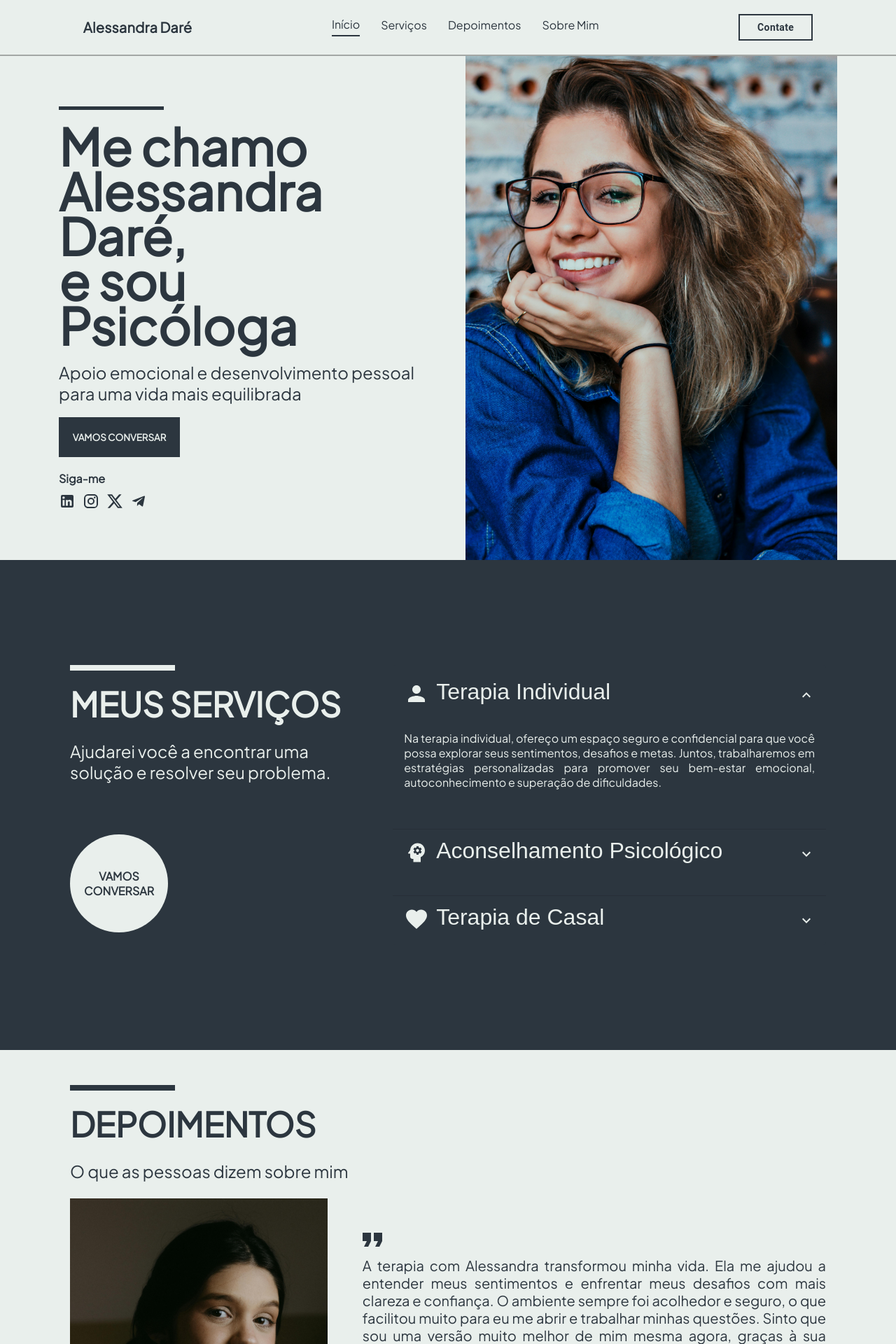
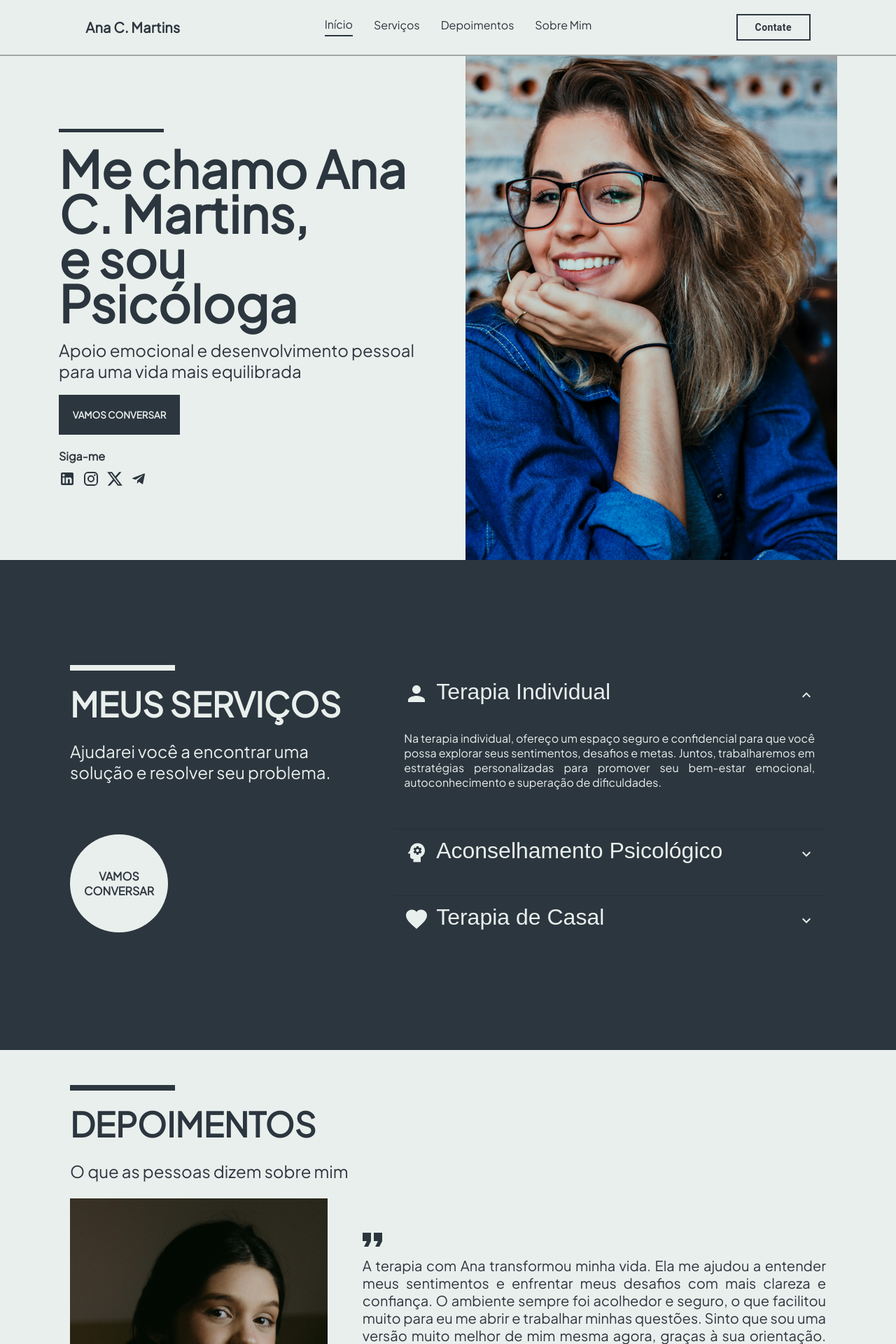
Before and after one commit to allessandrogomes/psychologist-portfolio, a Next.js app: page / in a window 1280 px wide. Shown: the top 1920 px of the page at 70% size. Built offline with nearby package versions, Linux system fonts and the light colour scheme.

Commit message:
:sparkles:feat: atualiza as informações da Psicóloga.

```diff
--- a/src/app/layout.tsx
+++ b/src/app/layout.tsx
@@ -1,7 +1,7 @@
 import type { Metadata } from "next";
 
 export const metadata: Metadata = {
-  title: "Alessandra Daré - Psicóloga",
+  title: "Ana C. Martins - Psicóloga",
   description: "Apoio emocional e desenvolvimento pessoal para uma vida mais equilibrada"
 };
 
--- a/src/components/Footer/index.tsx
+++ b/src/components/Footer/index.tsx
@@ -10,7 +10,7 @@ export default function Footer() {
 
             <p>Desenvolvido por <a href="https://www.valebytes.com.br" target="_blank">ValeBytes &copy;</a></p>
 
-            <p>Alessandra Daré 2024 &copy;</p>
+            <p>Ana C. Martins 2024 &copy;</p>
 
             <div className={styles.socialMedias}>
                 <LinkedInIcon sx={{ cursor: "pointer" }} />
--- a/src/components/Header/index.tsx
+++ b/src/components/Header/index.tsx
@@ -64,7 +64,7 @@ export default function Header() {
         <Box sx={{ display: "flex", flexDirection: "column", height: "100%", alignItems: "center", justifyContent: "space-between", gap: "50px" }}>
             <Box sx={{ display: "flex", flexDirection: "column", width: "100%" }}>
                 <Typography variant="h6" component="div" sx={{ fontWeight: 800, color: color2, textAlign: "center", padding: "20px 0", fontFamily: "Plus Jakarta Sans" }}>
-                    Alessandra Daré
+                    Ana C. Martins
                 </Typography>
                 <Divider />
             </Box>
@@ -144,7 +144,7 @@ export default function Header() {
                         <MenuIcon />
                     </IconButton>
                     <Typography variant="h6" component="div" sx={{ fontWeight: 800, color: color2, fontFamily: "Plus Jakarta Sans" }}>
-                        Alessandra Daré
+                        Ana C. Martins
                     </Typography>
                     <Box component="nav" sx={{ display: { xs: "none", md: "block" } }}>
                         <List sx={{ display: "flex", gap: "30px" }}>
--- a/src/components/IntroSection/index.tsx
+++ b/src/components/IntroSection/index.tsx
@@ -13,7 +13,7 @@ export default function IntroSection() {
         <section className={styles.section} id="inicio">
             <div className={styles.text}>
                 <div className={styles.bar}></div>
-                <h1>Me chamo Alessandra Daré,<br></br>e sou Psicóloga</h1>
+                <h1>Me chamo Ana C. Martins,<br></br>e sou Psicóloga</h1>
                 <h2>Apoio emocional e desenvolvimento pessoal para uma vida mais equilibrada</h2>
                 <button>
                     <Link
--- a/src/components/TestemonialsSection/index.tsx
+++ b/src/components/TestemonialsSection/index.tsx
@@ -32,7 +32,7 @@ export default function TestemonialsSection() {
                         widthImage={3392}
                         heightImage={5088}
                         altImage="Imagem da Testemunha Fernanda Belfort"
-                        text="A terapia com Alessandra transformou minha vida. Ela me ajudou a entender meus sentimentos e enfrentar meus desafios com mais clareza e confiança. O ambiente sempre foi acolhedor e seguro, o que facilitou muito para eu me abrir e trabalhar minhas questões. Sinto que sou uma versão muito melhor de mim mesma agora, graças à sua orientação. Recomendo de olhos fechados!"
+                        text="A terapia com Ana transformou minha vida. Ela me ajudou a entender meus sentimentos e enfrentar meus desafios com mais clareza e confiança. O ambiente sempre foi acolhedor e seguro, o que facilitou muito para eu me abrir e trabalhar minhas questões. Sinto que sou uma versão muito melhor de mim mesma agora, graças à sua orientação. Recomendo de olhos fechados!"
                         author="Fernanda Belfort"
                     />
                 </SwiperSlide>
@@ -43,7 +43,7 @@ export default function TestemonialsSection() {
                         widthImage={1982}
                         heightImage={2000}
                         altImage="Imagem da Testemunha Letícia Donni"
-                        text="O aconselhamento com Alessandra trouxe uma nova visão para minha vida. Com suas orientações, compreendi melhor minhas emoções e tomei decisões mais conscientes. O ambiente acolhedor das sessões me deu segurança para compartilhar minhas dúvidas. Sinto-me mais preparado para enfrentar os desafios diários e recomendo seu trabalho a quem busca clareza e equilíbrio emocional."
+                        text="O aconselhamento com Ana trouxe uma nova visão para minha vida. Com suas orientações, compreendi melhor minhas emoções e tomei decisões mais conscientes. O ambiente acolhedor das sessões me deu segurança para compartilhar minhas dúvidas. Sinto-me mais preparado para enfrentar os desafios diários e recomendo seu trabalho a quem busca clareza e equilíbrio emocional."
                         author="Letícia Donni"
                     />
                 </SwiperSlide>
@@ -55,7 +55,7 @@ export default function TestemonialsSection() {
                         widthImage={2426}
                         heightImage={3024}
                         altImage="Imagem das Testemunhas Ernesto Lahm e Gabriela Nunes"
-                        text="A terapia de casal com Alessandra foi essencial para melhorar nossa comunicação e fortalecer o relacionamento. Ela nos proporcionou um espaço seguro para conversas honestas e nos ajudou a lidar com conflitos de forma saudável. A transformação foi incrível, e somos gratos por seu apoio e profissionalismo. Recomendo para casais que buscam fortalecer a relação!"
+                        text="A terapia de casal com Ana foi essencial para melhorar nossa comunicação e fortalecer o relacionamento. Ela nos proporcionou um espaço seguro para conversas honestas e nos ajudou a lidar com conflitos de forma saudável. A transformação foi incrível, e somos gratos por seu apoio e profissionalismo. Recomendo para casais que buscam fortalecer a relação!"
                         author="Ernesto Lahm e Gabriela Nunes"
                     />
                 </SwiperSlide>
```
